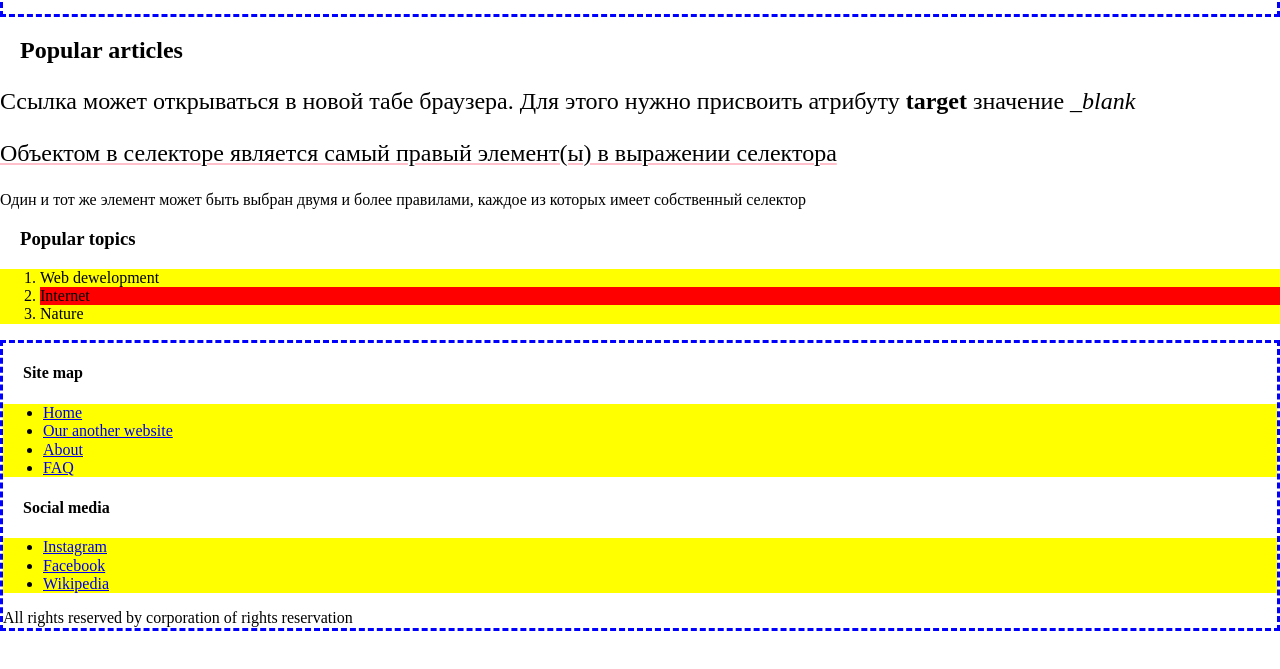
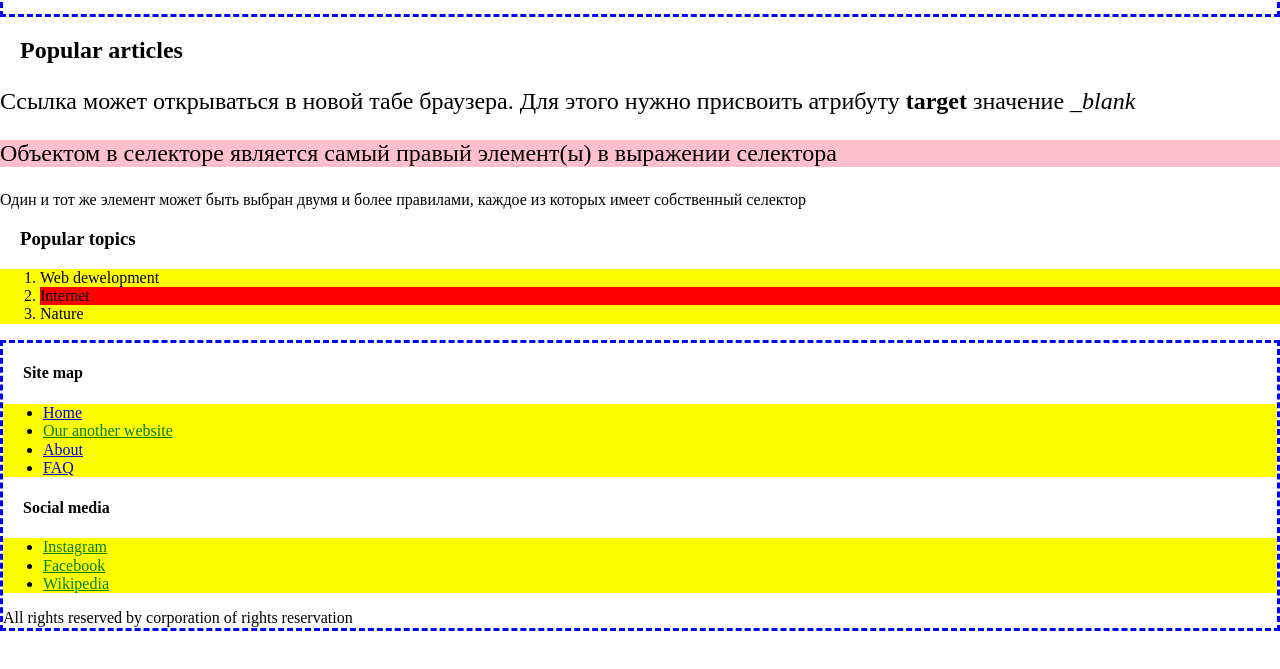
Before and after one commit to Nofail1359/gromcodecourse, a plain HTML site: page task7/index.html in a window 1280 px wide. Shown: the part 69-738 px from the top of the page. Drawn offline with nearby package versions, Linux system fonts and the light colour scheme.

Commit message:
corected

```diff
--- a/task7/index.html
+++ b/task7/index.html
@@ -10,7 +10,7 @@
             crossorigin="anonymous"
         />
         <style>
-            a[target="_blanck"] {
+            a[target="_blank"] {
                 color: green;
             }
             ol,
@@ -34,7 +34,7 @@
                 background: red;
             }
             .new.posted-today {
-                text-decoration: underline pink;
+                background: pink;
             }
         </style>
     </head>
```
